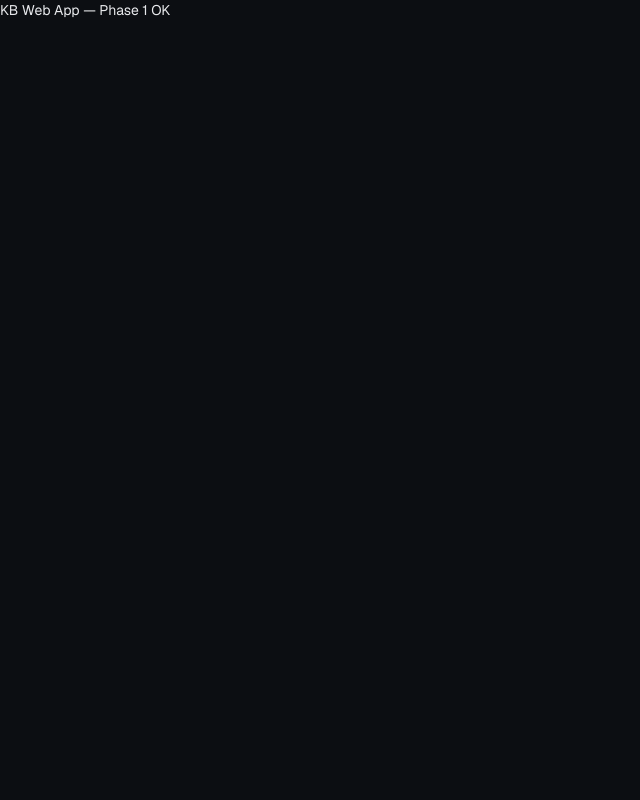
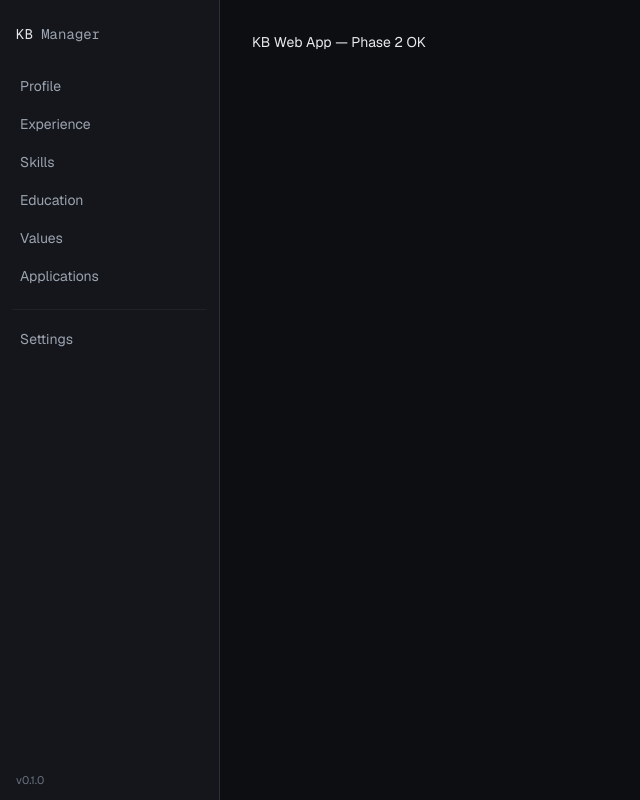
Before and after one commit to gerrit-hpc/cv-template, a Next.js app: page / in a window 1280 px wide. Shown: the whole page, without its empty margins (0-640 px from the left). Built offline with nearby package versions, Linux system fonts and the light colour scheme.

Commit message:
phase 2: add AppShell + (shell) route group
Co-Authored-By: Claude Sonnet 4.6 <noreply@anthropic.com>

```diff
--- /dev/null
+++ b/app/(shell)/layout.tsx
@@ -0,0 +1,6 @@
+import type { ReactNode } from "react";
+import { AppShell } from "@/components/shell/app-shell";
+
+export default function ShellLayout({ children }: { children: ReactNode }) {
+  return <AppShell>{children}</AppShell>;
+}
--- /dev/null
+++ b/app/(shell)/page.tsx
@@ -0,0 +1,3 @@
+export default function HomePage() {
+  return <div className="p-2xl">KB Web App — Phase 2 OK</div>;
+}
--- a/app/page.tsx
+++ /dev/null
@@ -1,3 +0,0 @@
-export default function HomePage() {
-  return <main>KB Web App — Phase 1 OK</main>;
-}
--- /dev/null
+++ b/components/shell/app-shell.tsx
@@ -0,0 +1,13 @@
+import type { ReactNode } from "react";
+import { LeftRail } from "@/components/navigation/left-rail";
+
+export function AppShell({ children }: { children: ReactNode }) {
+  return (
+    <div className="flex h-screen w-screen">
+      <LeftRail />
+      <div className="flex-1 flex flex-col overflow-hidden">
+        <main className="flex-1 overflow-y-auto">{children}</main>
+      </div>
+    </div>
+  );
+}
```
